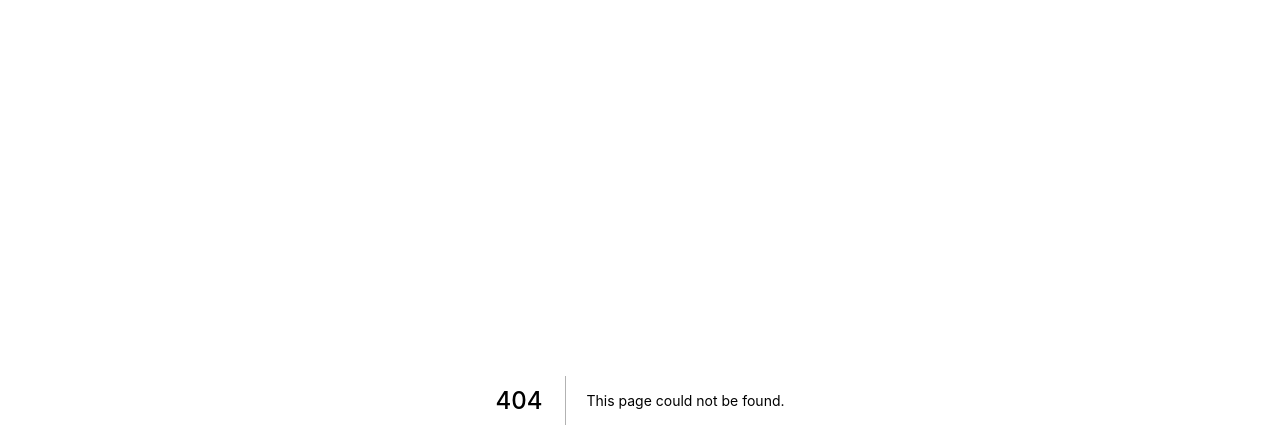
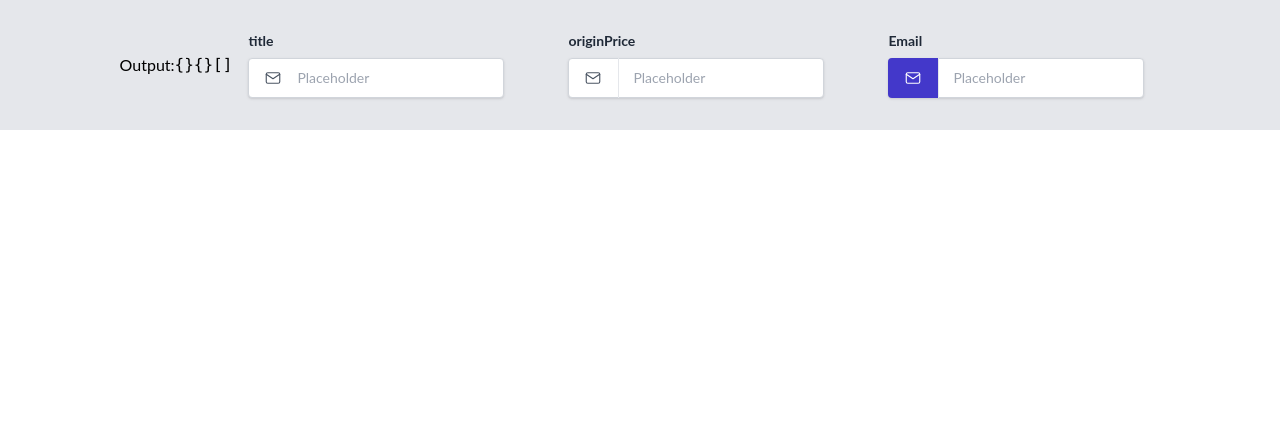
Before and after one commit to bellman66/product-propose-web, a Next.js app: page /wiki/register in a window 1280 px wide. Before the commit this address had no page. Shown: the top 448 px of the page. Built offline with nearby package versions, Linux system fonts and the light colour scheme.

Commit message:
feat : wiki register

```diff
--- a/components/header/header.js
+++ b/components/header/header.js
@@ -11,17 +11,7 @@ function Header() {
     const { loggedIn } = useUserInfo()
 
     // SignUp , Login button
-    // 로그인시 버튼 비활성화
     const SignButton = () => {
-        if (loggedIn) {
-            return (
-                <>
-                    <div className="w-12 h-12 bg-cover rounded-md -ml-2">
-                        <img src="https://tuk-cdn.s3.amazonaws.com/assets/components/avatars/a_4_4.png" alt className="h-full w-full overflow-hidden object-cover object-center rounded-full border-2 border-white dark:border-gray-700 shadow" />
-                    </div>
-                </>
-            )
-        }
         return (
             <>
                 <Link href="/user/signup">
@@ -31,6 +21,20 @@ function Header() {
                 <Link href="/user/signin">
                     <button className="rounded-md flex space-x-2 w-24 h-10 font-normal text-sm leading-3 text-white bg-indigo-700 focus:outline-none focus:ring-2 focus:ring-offset-2 focus:ring-indigo-700 focus:bg-indigo-600 hover:bg-indigo-600 duration-150 justify-center items-center">Sign In</button>
                 </Link>
+            </>
+        )
+    }
+
+    const Profile_WikiRegister = () => {
+        return (
+            <>
+                <Link href="/wiki/register">
+                    <button className="mx-2 my-2 bg-indigo-700 transition duration-150 ease-in-out hover:bg-indigo-600 rounded text-white px-8 py-3 text-sm"> 물건 등록! </button>
+                </Link>
+
+                <div className="w-16 bg-cover rounded-md -ml-2">
+                    <img src="https://tuk-cdn.s3.amazonaws.com/assets/components/avatars/a_4_4.png" alt className="h-full w-full overflow-hidden object-cover object-center rounded-full border-2 border-white dark:border-gray-700 shadow" />
+                </div>
             </>
         )
     }
@@ -48,11 +52,14 @@ function Header() {
                             viewBox="0 0 34 34"
                             fill="none"/>
 
-                            <h1 className=" font-normal text-2xl leading-6 text-gray-800"> Wiki Price ! </h1>
+                            <h1 className=" font-normal text-2xl leading-6 text-gray-800"> Price Tracker </h1>
                         </div>
 
                         <div className="hidden sm:flex flex-row space-x-4">
-                            <SignButton/>
+                            { loggedIn ?
+                                <Profile_WikiRegister/> :
+                                <SignButton/>
+                            }
                         </div>
 
                         {/* Burger Icon */}
--- /dev/null
+++ b/pages/wiki/register.js
@@ -0,0 +1,107 @@
+import React,{useState} from "react";
+import {handleStateById} from "/utils/common";
+
+const Register = () => {
+
+    /*  Example
+        "wikiCreateForm": {
+            "title": ""
+        },
+        "priceRecordCreateForm": {
+            "originPrice": 0,
+                "salePrice": 0,
+                "saleWay": {
+                "content1": "",
+                    "content2": "",
+                    "content3": "",
+                    "content4": "",
+                    "content5": "",
+                    "content6": "",
+                    "content7": "",
+                    "content8": ""
+            }
+        },
+        "tagGroup": []
+    */
+    // wikiCreateForm
+    const [wikiCreateForm, setWikiCreateForm] = useState({});
+
+    // priceRecordCreateForm
+    const [priceRecordCreateForm, setPriceRecordCreateForm] = useState({});
+    const [saleWay, setSaleWay] = useState({});
+
+    // tagGroup
+    const [tagGroup, setTagGroup] = useState([]);
+
+    return (
+        <>
+            <div className="bg-gray-200 dark:bg-gray-900 flex items-center justify-center" style={{ fontFamily: '"Lato", sans-serif' }}>
+                <label>Output:</label>
+                    <pre>{JSON.stringify(wikiCreateForm, null, 2)}</pre>
+                    <pre>{JSON.stringify(priceRecordCreateForm, null, 2)}</pre>
+                    <pre>{JSON.stringify(tagGroup, null, 2)}</pre>
+
+
+                <div className="flex md:flex-row flex-col items-center py-8 px-4">
+
+                    <div className="flex flex-col md:mr-16">
+                        <label htmlFor="title" className="text-gray-800 dark:text-gray-100 text-sm font-bold leading-tight tracking-normal mb-2">
+                            title
+                        </label>
+
+                        <div className="relative">
+                            <div className="absolute text-gray-600 dark:text-gray-400 flex items-center pl-4 h-full cursor-pointer">
+                                <svg xmlns="http://www.w3.org/2000/svg" className="icon icon-tabler icon-tabler-mail" width={18} height={18} viewBox="0 0 24 24" strokeWidth="1.5" stroke="currentColor" fill="none" strokeLinecap="round" strokeLinejoin="round">
+                                    <path stroke="none" d="M0 0h24v24H0z" />
+                                    <rect x={3} y={5} width={18} height={14} rx={2} />
+                                    <polyline points="3 7 12 13 21 7" />
+                                </svg>
+                            </div>
+                            <input id="title"
+                                   className="text-gray-600 dark:text-gray-400 focus:outline-none focus:border focus:border-indigo-700 dark:focus:border-indigo-700 dark:border-gray-700 dark:bg-gray-800 bg-white font-normal w-64 h-10 flex items-center pl-12 text-sm border-gray-300 rounded border shadow"
+                                   onChange={e => handleStateById(e, setWikiCreateForm)}
+                                   placeholder="Placeholder" />
+                        </div>
+                    </div>
+
+                    <div className="flex flex-col md:mr-16 md:py-0 py-4">
+                        <label htmlFor="originPrice" className="text-gray-800 dark:text-gray-100 text-sm font-bold leading-tight tracking-normal mb-2">
+                            originPrice
+                        </label>
+                        <div className="relative">
+                            <div className="absolute text-gray-600 dark:text-gray-400 flex items-center px-4 border-r dark:border-gray-700 h-full cursor-pointer">
+                                <svg xmlns="http://www.w3.org/2000/svg" className="icon icon-tabler icon-tabler-mail" width={18} height={18} viewBox="0 0 24 24" strokeWidth="1.5" stroke="currentColor" fill="none" strokeLinecap="round" strokeLinejoin="round">
+                                    <path stroke="none" d="M0 0h24v24H0z" />
+                                    <rect x={3} y={5} width={18} height={14} rx={2} />
+                                    <polyline points="3 7 12 13 21 7" />
+                                </svg>
+                            </div>
+                            <input id="originPrice"
+                                   className="text-gray-600 dark:text-gray-400 focus:outline-none focus:border focus:border-indigo-700 dark:focus:border-indigo-700 dark:border-gray-700 dark:bg-gray-800 bg-white font-normal w-64 h-10 flex items-center pl-16 text-sm border-gray-300 rounded border shadow"
+                                   onChange={e => handleById(e, setPriceRecordCreateForm)}
+                                   placeholder="Placeholder" />
+                        </div>
+                    </div>
+
+                    <div className="flex flex-col md:py-0 py-4">
+                        <label htmlFor="email3" className="text-gray-800 dark:text-gray-100 text-sm font-bold leading-tight tracking-normal mb-2">
+                            Email
+                        </label>
+                        <div className="relative">
+                            <div className="absolute text-white flex items-center px-4 border-r dark:border-gray-700 h-full bg-indigo-700 dark:bg-indigo-600 rounded-l cursor-pointer">
+                                <svg xmlns="http://www.w3.org/2000/svg" className="icon icon-tabler icon-tabler-mail" width={18} height={18} viewBox="0 0 24 24" strokeWidth="1.5" stroke="currentColor" fill="none" strokeLinecap="round" strokeLinejoin="round">
+                                    <path stroke="none" d="M0 0h24v24H0z" />
+                                    <rect x={3} y={5} width={18} height={14} rx={2} />
+                                    <polyline points="3 7 12 13 21 7" />
+                                </svg>
+                            </div>
+                            <input id="email3" className="text-gray-600 dark:text-gray-400 focus:outline-none focus:border focus:border-indigo-700 dark:focus:border-indigo-700 dark:border-gray-700 dark:bg-gray-800 bg-white font-normal w-64 h-10 flex items-center pl-16 text-sm border-gray-300 rounded border shadow" placeholder="Placeholder" />
+                        </div>
+                    </div>
+                </div>
+            </div>
+        </>
+    )
+}
+
+export default Register;
--- /dev/null
+++ b/utils/common.js
@@ -0,0 +1,7 @@
+
+
+export const handleStateById = (e, func) => {
+    func(original => ({
+        ...original,
+        [e.target.id] : e.target.value}))
+}
```
